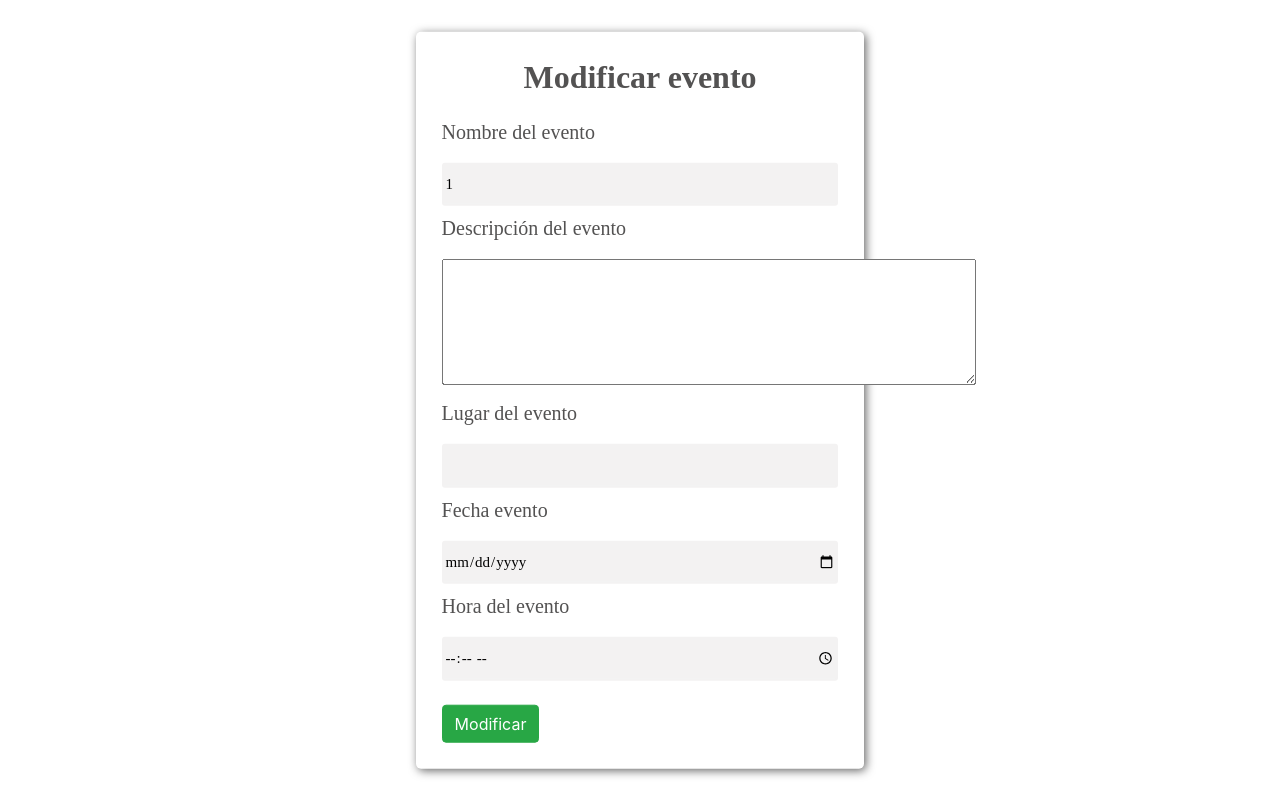
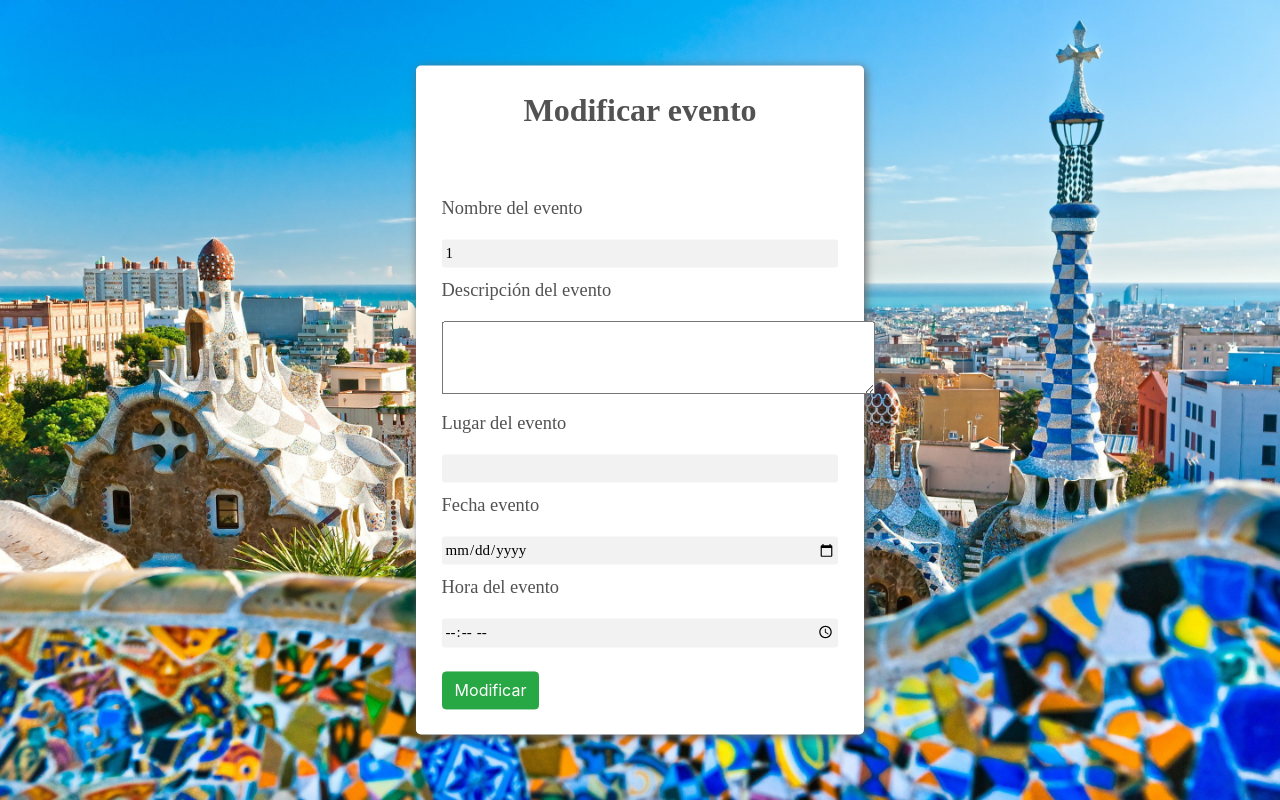
Before and after one commit to LauraFernandez18/APPMunicipal, a PHP site: page /view/modificar.form.php?nom_evento=1 in a window 1280 px wide. Run offline with PHP 8.4, Linux system fonts and the light colour scheme; data that the repository does not hold is empty.

Commit message:
bug js modificar

```diff
--- a/css/style.css
+++ b/css/style.css
@@ -11,6 +11,14 @@ body,
 }
 
 
+/* background de login, crear, modificar, admin */
+
+.cuerpo {
+    background-image: url("../img/fondo2.jpg");
+    background-size: 100%;
+}
+
+
 /*-------PAGINA PRINCIPAL----------- */
 
 .pagina_principal h1 {
@@ -73,13 +99,8 @@ hr {
     box-shadow: 2px 2px 10px #666;
 }
 
-.cuerpo {
-    background-image: url("../img/fondo2.jpg");
-    background-size: 100%;
-}
 
-
-/* texto login */
+/* titulo login */
 
 .login h1 {
     color: #949494;
@@ -120,11 +141,37 @@ hr {
 #mensaje {
     color: rgb(124, 123, 123);
     font-family: 'Zen Antique', serif;
-    font-size: 15px;
+    font-size: 2vh;
 }
 
 
-/* PAGINA ADMIN */
+/* -------PAGINA ADMIN--------- */
+
+.logout {
+    position: center;
+    text-align: right;
+    margin-left: 95%;
+    color: rgb(0, 0, 0);
+    font-family: 'Roboto Slab', serif;
+    width: 100%;
+    font-weight: bolder;
+    font-size: 16px;
+}
+
+.pag_admin h1 {
+    text-align: center;
+    font-family: 'Roboto Slab', serif;
+    width: 100%;
+    padding: 2%;
+}
+
+.pag_admin {
+    padding-left: 2%;
+    padding-right: 2%;
+}
+
+
+/* estilos de la tabla */
 
 .table {
     width: 80%;
@@ -183,7 +221,7 @@ hr {
 .caja input[name='fecha_evento'],
 .caja input[name='hora_evento'] {
     width: 100%;
-    line-height: 2.5em;
+    line-height: 1.5em;
     font-family: 'Zen Antique', serif;
     border-radius: 3px;
     background-color: rgb(243, 242, 242);
@@ -191,13 +229,13 @@ hr {
     font-size: 15px;
 }
 
-.textarea {
-    line-height: 2.5em;
+#desc_evento {
     font-family: 'Zen Antique', serif;
-    width: 100%;
-    border: 2px solid rgb(243, 242, 242);
     font-size: 15px;
 }
+
+
+/* estilos para el texto */
 
 .caja h2 {
     text-align: center;
@@ -205,11 +243,12 @@ hr {
     color: rgb(83, 82, 82);
     font-weight: bolder;
     padding-bottom: 6px;
+    font-size: 4vh;
 }
 
 .caja p {
-    font-size: 20px;
+    font-size: 2.3vh;
     font-family: 'Zen Antique', serif;
     color: rgb(83, 82, 82);
-    padding-top: 7px
+    padding-top: 10px;
 }
--- /dev/null
+++ b/processes/logout.proc.php
@@ -0,0 +1,4 @@
+<?php
+session_start();
+session_destroy();
+header("location: ../view/login.admin.php");
--- a/view/crear.form.php
+++ b/view/crear.form.php
@@ -9,7 +9,7 @@
     <link rel="stylesheet" href="https://stackpath.bootstrapcdn.com/bootstrap/4.4.1/css/bootstrap.min.css" integrity="sha384-Vkoo8x4CGsO3+Hhxv8T/Q5PaXtkKtu6ug5TOeNV6gBiFeWPGFN9MuhOf23Q9Ifjh" crossorigin="anonymous">
     <title>Crear evento</title>
 </head>
-<body>
+<body class="cuerpo">
 <form action="../processes/crear.proc.php" method="post" class="caja" enctype="multipart/form-data" onsubmit="return evento();">
         <h2>Crear evento</h2>
         <div class=alert id='mensaje'></div>
@@ -17,7 +17,7 @@
         <input type="text" name="nom_evento" id="nom_evento">
         <br>
         <p>Descripción del evento</p>
-        <textarea type="text" rows="5" cols="50" name="desc_evento" id="desc_evento"></textarea>
+        <textarea type="text" rows="3" cols="50" name="desc_evento" id="desc_evento"></textarea>
         <br>
         <p>Lugar del evento</p>
         <input type="text" name="lugar_evento" id="lugar_evento">
--- a/view/inscription.principal.php
+++ b/view/inscription.principal.php
@@ -9,10 +9,10 @@
     <script type="text/javascript" src="../js/code.js"></script>
     <link href="https://cdn.jsdelivr.net/npm/bootstrap@5.1.3/dist/css/bootstrap.min.css" rel="stylesheet" integrity="sha384-1BmE4kWBq78iYhFldvKuhfTAU6auU8tT94WrHftjDbrCEXSU1oBoqyl2QvZ6jIW3" crossorigin="anonymous">
 </head>
-<body>
+<body class="cuerpo">
     <div class="caja">
-    <div class=alert id='mensaje'></div>
             <h2>Inscripción</h2>
+            <div class=alert id='mensaje'></div>
         <form METHOD='POST' action='../processes/inscript.proc.php' onsubmit="return inscripcion()">
             <p>Email</p>
             <input type='email' name='email' id='email'>
--- a/view/modificar.form.php
+++ b/view/modificar.form.php
@@ -5,26 +5,28 @@
     <meta http-equiv="X-UA-Compatible" content="IE=edge">
     <meta name="viewport" content="width=device-width, initial-scale=1.0">
     <link rel="stylesheet" href="../css/style.css">
+    <script type="text/javascript" src="../js/code.js"></script>
     <link rel="stylesheet" href="https://stackpath.bootstrapcdn.com/bootstrap/4.4.1/css/bootstrap.min.css" integrity="sha384-Vkoo8x4CGsO3+Hhxv8T/Q5PaXtkKtu6ug5TOeNV6gBiFeWPGFN9MuhOf23Q9Ifjh" crossorigin="anonymous">
     <title>Crear evento</title>
 </head>
-<body>
-<form action="../processes/modificar.proc.php" method="post" class="caja" enctype="multipart/form-data">
+<body class="cuerpo">
+<form action="../processes/modificar.proc.php" method="post" class="caja" enctype="multipart/form-data" onsubmit="return evento();">
         <h2>Modificar evento</h2>
+        <div class=alert id='mensaje'></div>
         <p>Nombre del evento</p>
-        <input type="text" name="nom_evento" value="<?php echo $_GET['nom_evento'] ?>">
+        <input type="text" name="nom_evento" id="nom_evento" value="<?php echo $_GET['nom_evento'] ?>">
         <br>
         <p>Descripción del evento</p>
-        <textarea type="text" rows="5" cols="50" name="desc_evento" id="desc_evento" ><?php echo $_GET['desc_evento'] ?></textarea>
+        <textarea type="text" rows="3" cols="50" name="desc_evento" id="desc_evento" ><?php echo $_GET['desc_evento'] ?></textarea>
         <br>
         <p>Lugar del evento</p>
-        <input type="text" name="lugar_evento" value="<?php echo $_GET['lugar_evento'] ?>">
+        <input type="text" name="lugar_evento" id="lugar_evento" value="<?php echo $_GET['lugar_evento'] ?>">
         <br>
         <p>Fecha evento</p>
-        <input type="date" name="fecha_evento" value="<?php echo $_GET['fecha_evento'] ?>">
+        <input type="date" name="fecha_evento" id="fecha_evento" value="<?php echo $_GET['fecha_evento'] ?>">
         <br>
         <p>Hora del evento</p>
-        <input type="time" name="hora_evento" value="<?php echo $_GET['hora_evento'] ?>" >
+        <input type="time" name="hora_evento" id="hora_evento" value="<?php echo $_GET['hora_evento'] ?>" >
         <br>
         <input type="hidden" name="id_evento" value="<?php echo $_GET['id'] ?>">
         <br>
--- a/view/pag.admin.php
+++ b/view/pag.admin.php
@@ -16,6 +16,7 @@ $eventos=$sentencia->fetchAll(PDO::FETCH_ASSOC);?>
 </head>
 <body class="cuerpo">
 <div class="pag_admin">
+<a href='../processes/logout.proc.php' class='logout'>Logout</a>
 <h1>Administración de eventos</h1>
 <td><a type='button' class='btn btn-primary'  href="crear.form.php">Crear</a></td>
 <br></br>
```
Also changed, not shown: other parts of css/style.css (+35 -26 lines).
